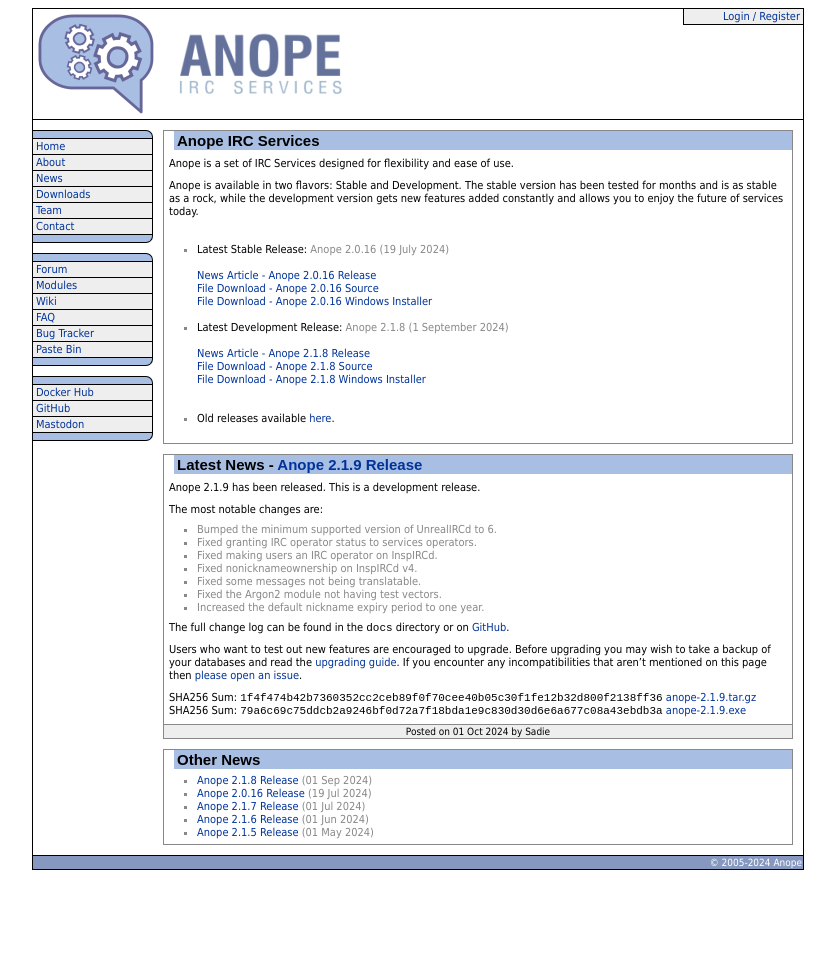
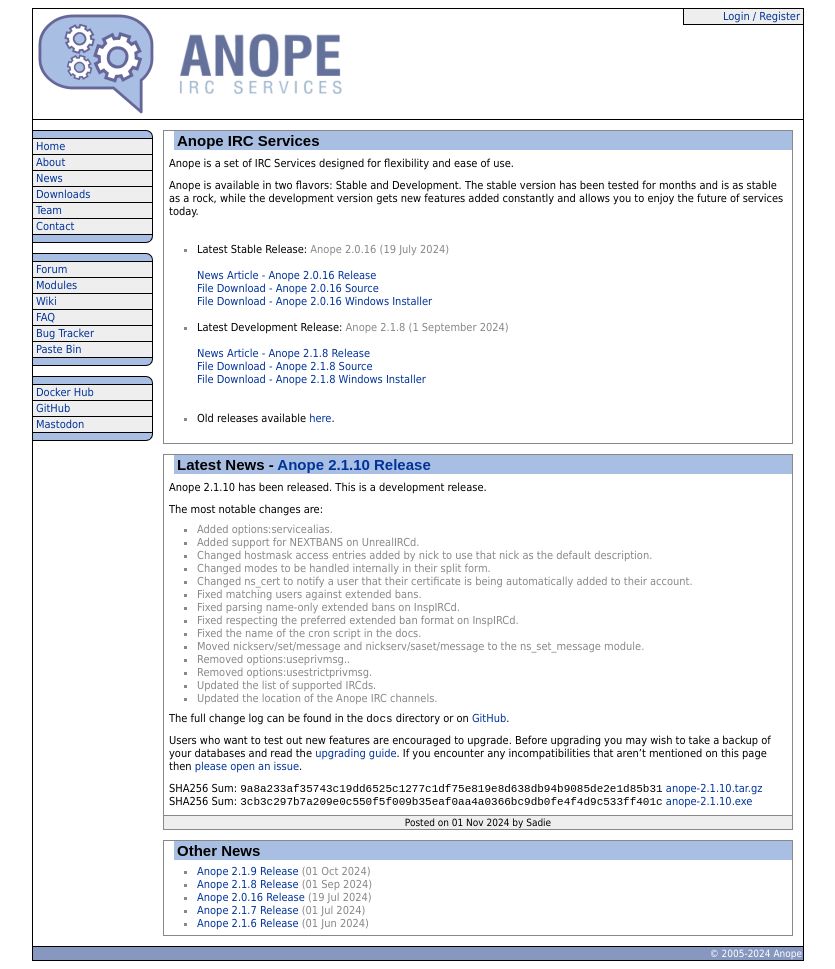
Before and after one commit to anope/website, a Jekyll site: the page built from index.html, in a window 1280 px wide. Shown: the whole page, without its empty margins (222-1057 px from the left). Built offline with Jekyll 4.4.1, drawn with Linux system fonts in a browser that asks for light colours; the list of posts is cut into pages by our own code; before the commit the page ends 900 px from its top, so only the background shows below that.

Commit message:
Add the news post for the 2.1.10 release.

```diff
--- /dev/null
+++ b/_posts/2020s/2024-11-01-anope-2110-release.md
@@ -0,0 +1,33 @@
+---
+layout: post
+title: Anope 2.1.10 Release
+author: Sadie
+category: 2024
+---
+
+Anope 2.1.10 has been released. This is a development release.
+
+The most notable changes are:
+
+- Added options:servicealias.
+- Added support for NEXTBANS on UnrealIRCd.
+- Changed hostmask access entries added by nick to use that nick as the default description.
+- Changed modes to be handled internally in their split form.
+- Changed ns_cert to notify a user that their certificate is being automatically added to their account.
+- Fixed matching users against extended bans.
+- Fixed parsing name-only extended bans on InspIRCd.
+- Fixed respecting the preferred extended ban format on InspIRCd.
+- Fixed the name of the cron script in the docs.
+- Moved nickserv/set/message and nickserv/saset/message to the ns_set_message module.
+- Removed options:useprivmsg..
+- Removed options:usestrictprivmsg.
+- Updated the list of supported IRCds.
+- Updated the location of the Anope IRC channels.
+
+The full change log can be found in the `docs` directory or on [GitHub](https://github.com/anope/anope/compare/2.1.9...2.1.10).
+
+Users who want to test out new features are encouraged to upgrade. Before upgrading you may wish to take a backup of your databases and read the [upgrading guide](/upgrading.html). If you encounter any incompatibilities that aren't mentioned on this page then [please open an issue](https://github.com/anope/website/issues/new).
+
+SHA256 Sum: `9a8a233af35743c19dd6525c1277c1df75e819e8d638db94b9085de2e1d85b31` [anope-2.1.10.tar.gz](https://github.com/anope/anope/archive/refs/tags/2.1.10.tar.gz)
+\
+SHA256 Sum: `3cb3c297b7a209e0c550f5f009b35eaf0aa4a0366bc9db0fe4f4d9c533ff401c` [anope-2.1.10.exe](https://github.com/anope/anope/releases/download/2.1.10/anope-2.1.10.exe)
--- a/upgrading.md
+++ b/upgrading.md
@@ -39,7 +39,9 @@
 
 0. If you are using email then add the `i` flag to the sendmail command ([example](https://github.com/anope/anope/blob/2.1.4/data/anope.example.conf#L953)).
 
-0. Update `options:language` to no longer include `ca_ES.UTF-8`, `hu_HU.UTF-8`, and `ru_RU.UTF-8`
+0. Replace `options:usestrictprivmsg` with `options:servicealias` ([example](https://github.com/anope/anope/blob/2.1.10/data/anope.example.conf#L432-L437)).
+
+0. Update `options:languages` to no longer include `ca_ES.UTF-8`, `hu_HU.UTF-8`, and `ru_RU.UTF-8`.
 
 #### botserv.conf
 
@@ -85,6 +87,8 @@
 
 0. Load the `ns_set_language` module ([example](https://github.com/anope/anope/blob/2.1/data/nickserv.example.conf#L555-L564)).
 
+0. If `options:useprivmsg` was enabled load the `ns_set_message` module ([example](https://github.com/anope/anope/blob/2.1.10/data/nickserv.example.conf#L578-L591)).
+
 #### modules.conf
 
 0. If enabled add `module:tlsv10`, `module:tlsv11`, and `module:tlsv12` to the `ssl_openssl` module ([example](https://github.com/anope/anope/blob/2.1.2/data/modules.example.conf#L632-L639)).
```
